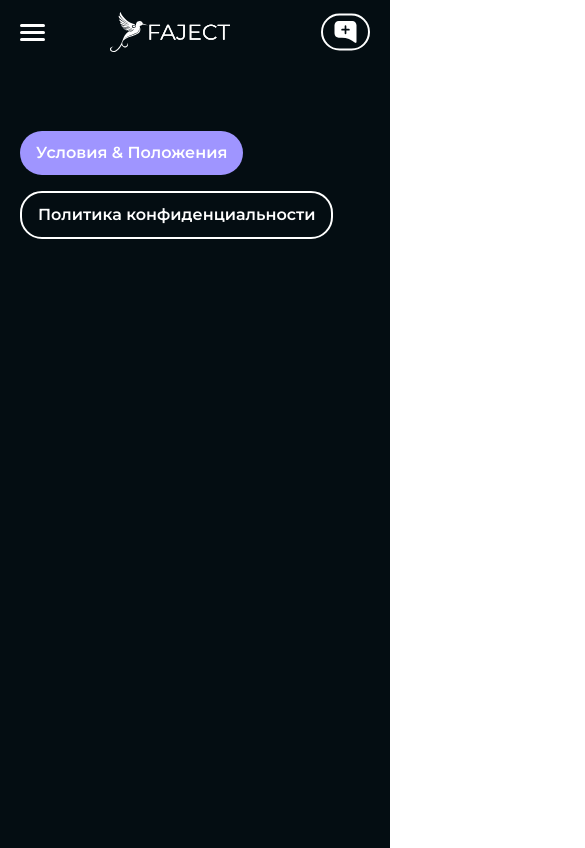
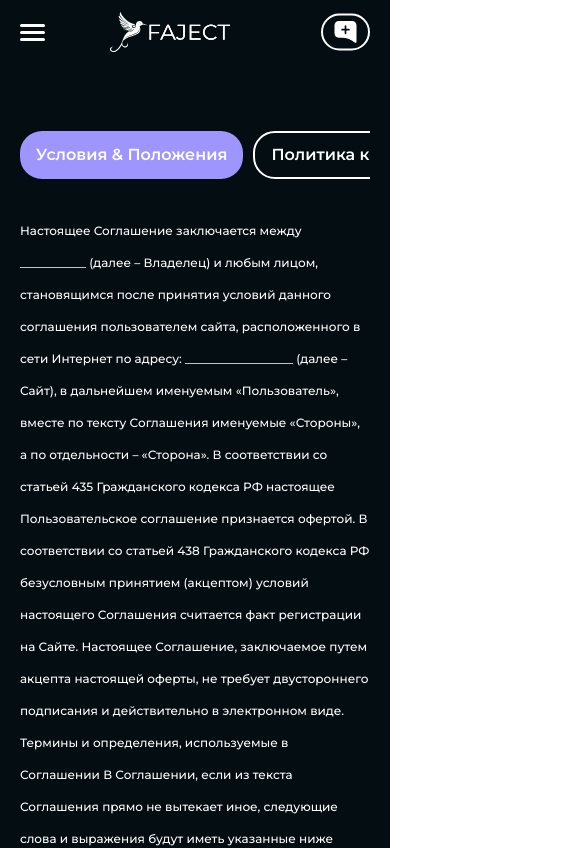
Before and after one commit to Javohir0080703/Faject, a React (Vite) app: page /documents in a window 390 px wide. Shown: the top 848 px of the page, 585 px wide, since content can reach past the window. Built offline with nearby package versions, Linux system fonts and the light colour scheme.

Commit message:
add responsive Documents page

```diff
--- a/src/index.css
+++ b/src/index.css
@@ -60,6 +60,15 @@ body {
     max-width: 100%;
   }
 }
+.scroll-container-documents {
+}
+
+@media only screen and (max-width: 950px) {
+  .scroll-container-documents {
+    overflow-x: scroll;
+    max-width: 100%;
+  }
+}
 
 .swiper-pagination-progressbar .swiper-pagination-progressbar-fill {
   background: #ffffff;
--- a/src/pages/Documents.jsx
+++ b/src/pages/Documents.jsx
@@ -52,8 +52,8 @@ const Documents = ({ language, setLanguage }) => {
   ];
   return (
     <section className="py-[67px] bg-#040D12">
-      <div className="containerb flex space-x-[58px]">
-        <div>
+      <div className="containerb 950px:flex 950px:space-x-[58px] max-950px:space-y-5">
+        <div className=" scroll-container-documents flex 950px:flex-col max-950px:space-x-2.5">
           {DocumentsLang.map((lan, index) => {
             if (language === lan.lang) {
               return (
@@ -64,7 +64,7 @@ const Documents = ({ language, setLanguage }) => {
                     activeTab === index
                       ? "bg-#9F95FF "
                       : "border-2  border-white"
-                  } whitespace-nowrap block mb-4  py-1.5 px-4 text-white rounded-[22px] text-base leading-8 font-semibold`}
+                  } whitespace-nowrap block  mb-4  py-1.5 px-4 text-white rounded-[22px] text-base leading-8 font-semibold`}
                 >
                   {lan.button}
                 </button>
@@ -80,7 +80,7 @@ const Documents = ({ language, setLanguage }) => {
                   key={index}
                   className={`${
                     activeTab === index ? "" : "hidden"
-                  } leading-8 text-base font-medium tracking-[-1%] text-white`}
+                  } leading-8  531px:text-base text-xs font-medium tracking-[-1%] text-white`}
                 >
                   {lan.text}
                 </p>
```
